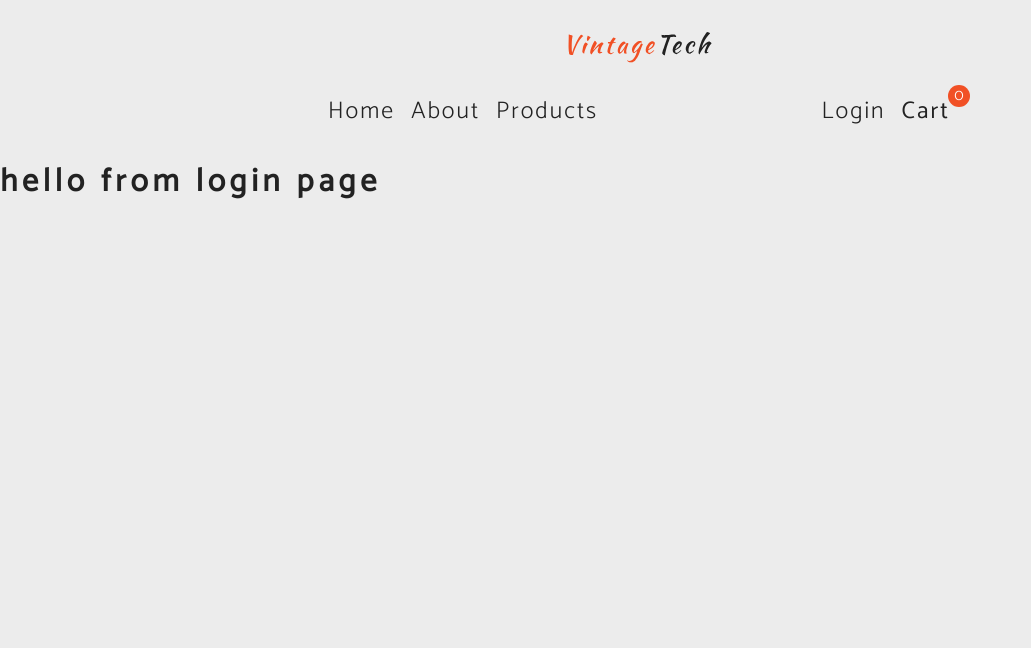
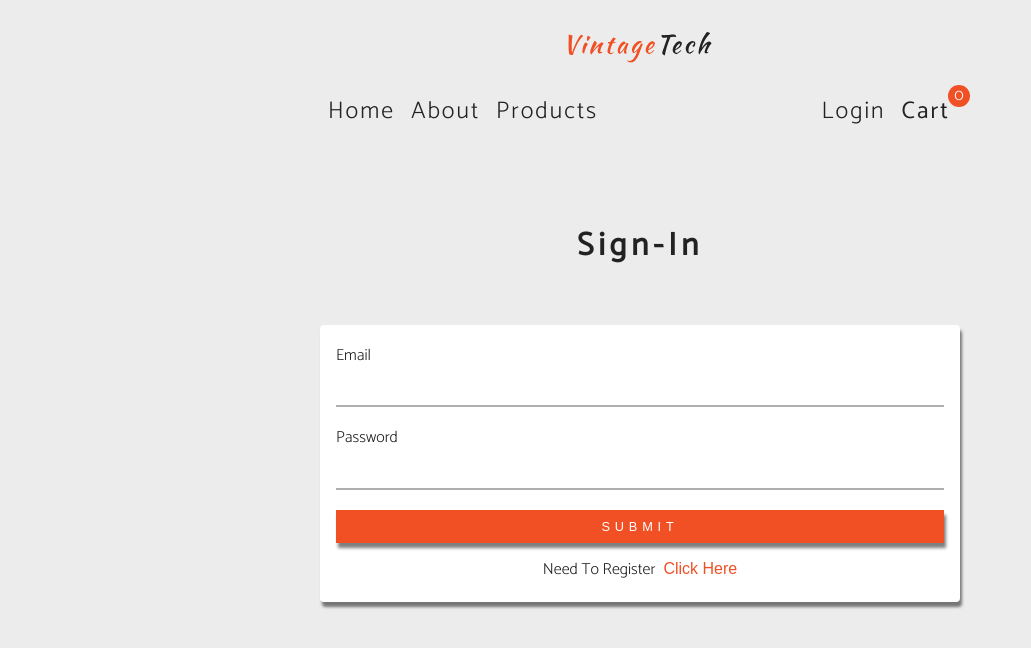
Before and after one commit to JeanSoro/reactstore, a React (Create React App) app: page /login in a window 1280 px wide. Shown: the top 648 px of the page, without its empty margins (0-1031 px from the left). Built offline with nearby package versions, Linux system fonts and the light colour scheme; no server answers.

Commit message:
Style Login Component and add conditional rendering to form inputs

```diff
--- a/src/components/Products/FeaturedProducts.js
+++ b/src/components/Products/FeaturedProducts.js
@@ -5,14 +5,14 @@ import Loading from '../Loading';
 
 const FeaturedProducts = () => {
 
-  const { loading, featuredProducts } = useContext(ProductContext);
+  const { loading, featured } = useContext(ProductContext);
 
   if (loading) {
     return <Loading />
   }
 
   return (
-    <ProductList title="featured products" products={featuredProducts} />
+    <ProductList title="featured products" products={featured} />
   )
 }
 
--- a/src/components/Products/Product.js
+++ b/src/components/Products/Product.js
@@ -3,12 +3,10 @@ import { Link } from 'react-router-dom';
 
 const Product = ({ image, title, id, price }) => {
 
-  const url = image.url;
-
   return (
     <article className="product">
       <div className="img-container">
-        <img src={url} alt={title} />
+        <img src={image} alt={title} />
         <Link to={`products/${id}`} className="btn btn-primary product-link">Details</Link>
       </div>
       <div className="product-footer">
--- a/src/context/cart.js
+++ b/src/context/cart.js
@@ -79,7 +79,7 @@ const CartProvider = ({ children }) => {
 
   //add item to cart
   const addItemToCart = product => {
-    const { id, image: { url }, title, price } = product;
+    const { id, image, title, price } = product;
     const itemAlreadyInCart = [...cart].find(cartItem => cartItem.id === id);
 
     if (itemAlreadyInCart) {
@@ -87,7 +87,7 @@ const CartProvider = ({ children }) => {
       return;
     }
     else {
-      const itemNotAlreadyInCart = { id, image: url, title, price, amount: 1 };
+      const itemNotAlreadyInCart = { id, image, title, price, amount: 1 };
       const newCart = [...cart, itemNotAlreadyInCart];
       setCart(newCart);
     }
--- a/src/context/products.js
+++ b/src/context/products.js
@@ -4,7 +4,7 @@ import React, { useState, useEffect } from 'react';
 import axios from 'axios';
 import url from '../utils/URL'
 
-import { getFeaturedProducts } from '../utils/helpers';
+import { getFeaturedProducts, flattenProducts } from '../utils/helpers';
 
 
 //Provider - Wraps APP, useContext() - Consume Data
@@ -15,7 +15,7 @@ const ProductProvider = ({ children }) => {
 
   const [loading, setLoading] = useState(false);
   const [products, setProducts] = useState([]);
-  const [featuredProducts, setFeaturedProducts] = useState([]);
+  const [featured, setFeaturedProducts] = useState([]);
 
   useEffect(() => {
 
@@ -23,9 +23,11 @@ const ProductProvider = ({ children }) => {
 
     axios.get(`${url}/products`).then(response => {
       //setProducts(response.data)
-      const featuredProducts = getFeaturedProducts(response.data);
-      setProducts(response.data);
-      setFeaturedProducts(featuredProducts);
+      const featured = getFeaturedProducts(flattenProducts(response.data));
+
+      const products = flattenProducts(response.data);
+      setProducts(products);
+      setFeaturedProducts(featured);
       setLoading(false);
     })
 
@@ -34,7 +36,7 @@ const ProductProvider = ({ children }) => {
 
 
   return (
-    <ProductContext.Provider value={{ products, loading, featuredProducts }}>
+    <ProductContext.Provider value={{ products, loading, featured }}>
       {children}
     </ProductContext.Provider>
   )
--- a/src/pages/Login.js
+++ b/src/pages/Login.js
@@ -1,5 +1,75 @@
-import React from "react";
+import React, { useContext, useState } from "react";
+import { useHistory } from 'react-router-dom';
 
-export default function Login() {
-  return <h1>hello from login page</h1>;
+const Login = () => {
+  const history = useHistory();
+
+
+  //state values
+
+  const [email, setEmail] = useState('');
+  const [password, setPassword] = useState('');
+  const [username, setUsername] = useState('default');
+  const [isMember, setIsMember] = useState(true);
+
+  let isEmpty = false;
+
+  const toggleMember = () => {
+
+  }
+
+  const handleSubmit = async (e) => {
+    e.preventDefault();
+  }
+
+  return (
+    <section className="form section">
+      <h2 className="section-title">{isMember ? "Sign-In" : "Register"}</h2>
+      <form className="login-form">
+        {/* single input */}
+        <div className="form-control">
+          <label htmlFor="email">email</label>
+          <input type="email" id="email" value={email} onChange={e => setEmail(e.target.value)} />
+        </div>
+        {/* end of single input */}
+        {/* single input */}
+        <div className="form-control">
+          <label htmlFor="password">password</label>
+          <input type="password" id="password" value={password} onChange={e => setPassword(e.target.value)} />
+        </div>
+        {/* end of single input */}
+
+        {/* single input */}
+        {!isMember &&
+
+          <div className="form-control">
+            <label htmlFor="username">username</label>
+            <input type="text" id="username" value={username} onChange={e => setUsername(e.target.value)} />
+          </div>
+        }
+        {/* end of single input */}
+
+        {/* empty form text */}
+        {isEmpty &&
+
+          <p className="form-empty">please fill out all form field</p>
+
+        }
+        {/* submit button */}
+        {!isEmpty &&
+          <button type="submit" className="btn btn-block btn-primary" onClick={handleSubmit}>
+            Submit
+          </button>
+        }
+
+        {/* REGISTER LINK */}
+        <p className="register-link">
+          {isMember ? "need to register" : "already a member"}
+          <button type="button" onClick={toggleMember}>Click here</button>
+        </p>
+      </form>
+    </section>
+  );
 }
+
+export default Login
--- a/src/pages/ProductDetails.js
+++ b/src/pages/ProductDetails.js
@@ -22,11 +22,11 @@ export default function ProductDetails() {
       <Loading />
     )
   } else {
-    const { image: { url }, title, price, description } = singleProduct;
+    const { image, title, price, description } = singleProduct;
 
     return (
       <section className="single-product">
-        <img src={url} alt={title} className="single-product-image" />
+        <img src={image} alt={title} className="single-product-image" />
         <article>
           <h1>{title}</h1>
           <h2>${price}</h2>
--- a/src/utils/URL.js
+++ b/src/utils/URL.js
@@ -1,2 +1,4 @@
 // url
-export default "https://johnsmilgatutorials.com/projects/react-tech-store-v2";
+// export default "https://johnsmilgatutorials.com/projects/react-tech-store-v2";
+
+export default 'http://localhost:1337';
--- a/src/utils/helpers.js
+++ b/src/utils/helpers.js
@@ -1,5 +1,21 @@
+import url from './URL';
+
+//flatten
+
+export const flattenProducts = (data) => {
+  return data.map(item => {
+    //cloudinary
+    let image = item.image.url;
+
+    //local deployment
+    // let image = `${url}${item.image.url}`;
+    return { ...item, image };
+  })
+}
+
+
 // helper functions
 
-export const getFeaturedProducts = (products) => {
-  return products.filter(product => product.featured === true)
+export const getFeaturedProducts = (data) => {
+  return data.filter(item => item.featured === true)
 }
```
